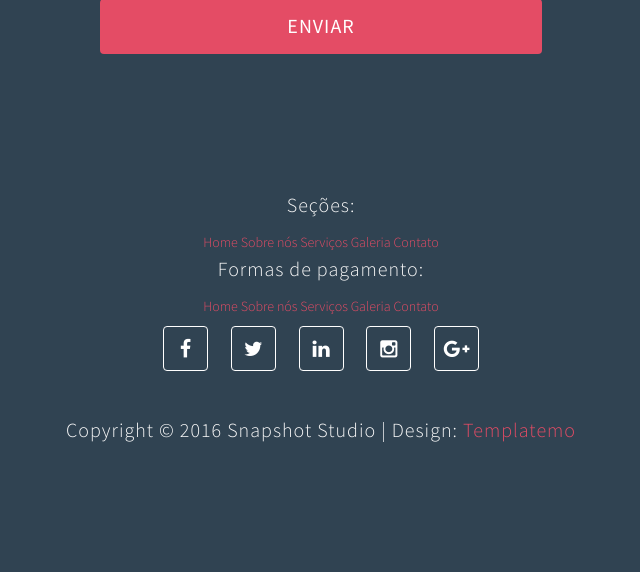
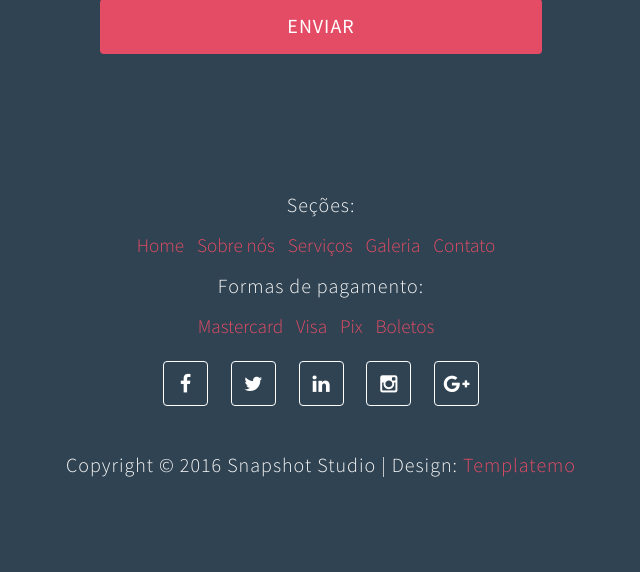
Before and after one commit to luizfsmarques/modelo-3, a PHP site: page / in a window 1280 px wide. Shown: the part 4748-5320 px from the top of the page, without its empty margins (319-959 px from the left). Before the commit the page ends 5190 px from the top, so only its background shows below. Run offline with PHP 8.4, Linux system fonts and the light colour scheme.

Commit message:
fim alterações na home

```diff
--- a/css/style.css
+++ b/css/style.css
@@ -208,6 +208,13 @@ a:hover, a:active, a:focus {
 /*---------------------------------------
     Main Navigation
 -----------------------------------------*/
+
+#login-icon{
+  color: #888;
+  /* font-size: larger; */
+  font-size: 1.2rem;
+
+}
 
 .navbar-default {
   background: #ffffff;
@@ -589,6 +596,15 @@ footer {
   padding-bottom: 80px;
 }
 
+.info-footer{
+  margin-bottom: 10px;
+}
+
+.ancoras-footer{
+  font-size: 1.2rem;
+  margin-right: 10px;
+}
+
 
 /*---------------------------------------
     Social icons style
--- a/index.html
+++ b/index.html
@@ -29,6 +29,9 @@ http://tympanus.net/codrops/2013/06/18/caption-hover-effects/
 	<link rel="stylesheet" href="css/owl.carousel.css">
 	<link rel="stylesheet" href="css/vegas.min.css">
 	<link rel="stylesheet" href="css/style.css">
+
+  <!-- Bootstrap Icons -->
+  <link rel="stylesheet" href="https://cdn.jsdelivr.net/npm/bootstrap-icons@1.10.5/font/bootstrap-icons.css">
 
 	<!-- Google web font  -->
 	<link href='https://fonts.googleapis.com/css?family=Source+Sans+Pro:400,700,300' rel='stylesheet' type='text/css'>
@@ -64,6 +67,7 @@ http://tympanus.net/codrops/2013/06/18/caption-hover-effects/
             <li><a href="#services" class="smoothScroll"><span>Serviços</span></a></li>
             <li><a href="#gallery" class="smoothScroll"><span>Galeria</span></a></li>
             <li><a href="#contact" class="smoothScroll"><span>Contato</span></a></li>
+            <li><a href="#" class="smoothScroll"><i class="bi bi-person-circle" id="login-icon"></i></a></li>
           </ul>
        </div>
 
@@ -83,7 +87,7 @@ http://tympanus.net/codrops/2013/06/18/caption-hover-effects/
       <div class="col-md-offset-1 col-md-10 col-sm-12 wow fadeInUp" data-wow-delay="0.3s">
         <h1 class="wow fadeInUp" data-wow-delay="0.6s">O estilo perfeito para sua moda!</h1>
         <p class="wow fadeInUp" data-wow-delay="0.9s">Venha conhecer o estúdio de beleza mais preparado para cuidar do bem mais importante da sua vida que é você! Sempre estamos dispostos a oferecer o melhor atendimento.</p>
-        <a href="#about" class="smoothScroll btn btn-success btn-lg wow fadeInUp" data-wow-delay="1.2s">Saiba mais</a>
+        <a href="#about" class=" btn btn-success btn-lg wow " data-wow-delay="1.2s">Saiba mais</a>
       </div>
 
     </div>
@@ -278,7 +282,7 @@ http://tympanus.net/codrops/2013/06/18/caption-hover-effects/
       <div class="col-md-offset-2 col-md-8 col-sm-12 wow fadeInUp" data-wow-delay="0.3s">
         <div class="section-title">
           <h1>Galeria</h1>
-          <p>Veja o resultado dos cuidados que temos.</p>
+          <p>Veja o resultado dos cuidados que temos. <a href="#gallery">Veja nossa galeria!</a></p>
         </div>
       </div>
 
@@ -382,12 +386,12 @@ http://tympanus.net/codrops/2013/06/18/caption-hover-effects/
       </div>
 
       <div class="col-md-12 col-sm-12">
-          <div>
-            <a href="#home">Home</a>
-            <a href="#about">Sobre nós</a>
-            <a href="#services">Serviços</a>
-            <a href="#gallery">Galeria</a>
-            <a href="#contavt">Contato</a>
+          <div class="info-footer">
+            <a class="ancoras-footer" href="#home">Home</a>
+            <a class="ancoras-footer" href="#about">Sobre nós</a>
+            <a class="ancoras-footer" href="#services">Serviços</a>
+            <a class="ancoras-footer" href="#gallery">Galeria</a>
+            <a class="ancoras-footer" href="#contavt">Contato</a>
           </div>
       </div>
 
@@ -396,15 +400,14 @@ http://tympanus.net/codrops/2013/06/18/caption-hover-effects/
         <div>
           <p>Formas de pagamento:</p>
         </div>
-    </div>
+      </div>
 
     <div class="col-md-12 col-sm-12">
-      <div>
-        <a href="#home">Home</a>
-        <a href="#about">Sobre nós</a>
-        <a href="#services">Serviços</a>
-        <a href="#gallery">Galeria</a>
-        <a href="#contavt">Contato</a>
+      <div class="info-footer">
+        <a class="ancoras-footer" >Mastercard</a>
+        <a class="ancoras-footer" >Visa</a>
+        <a class="ancoras-footer" >Pix</a>
+        <a class="ancoras-footer" >Boletos</a>
       </div>
   </div>
 
```
Also changed, not shown: images/gallery-img1-a.jpg (added), images/gallery-img1.jpg, images/gallery-img2-b.jpg (added), images/gallery-img2.jpg, images/gallery-img3-c.jpg (added), images/gallery-img3.jpg, images/gallery-img4-d.jpg (added), images/gallery-img4.jpg.
